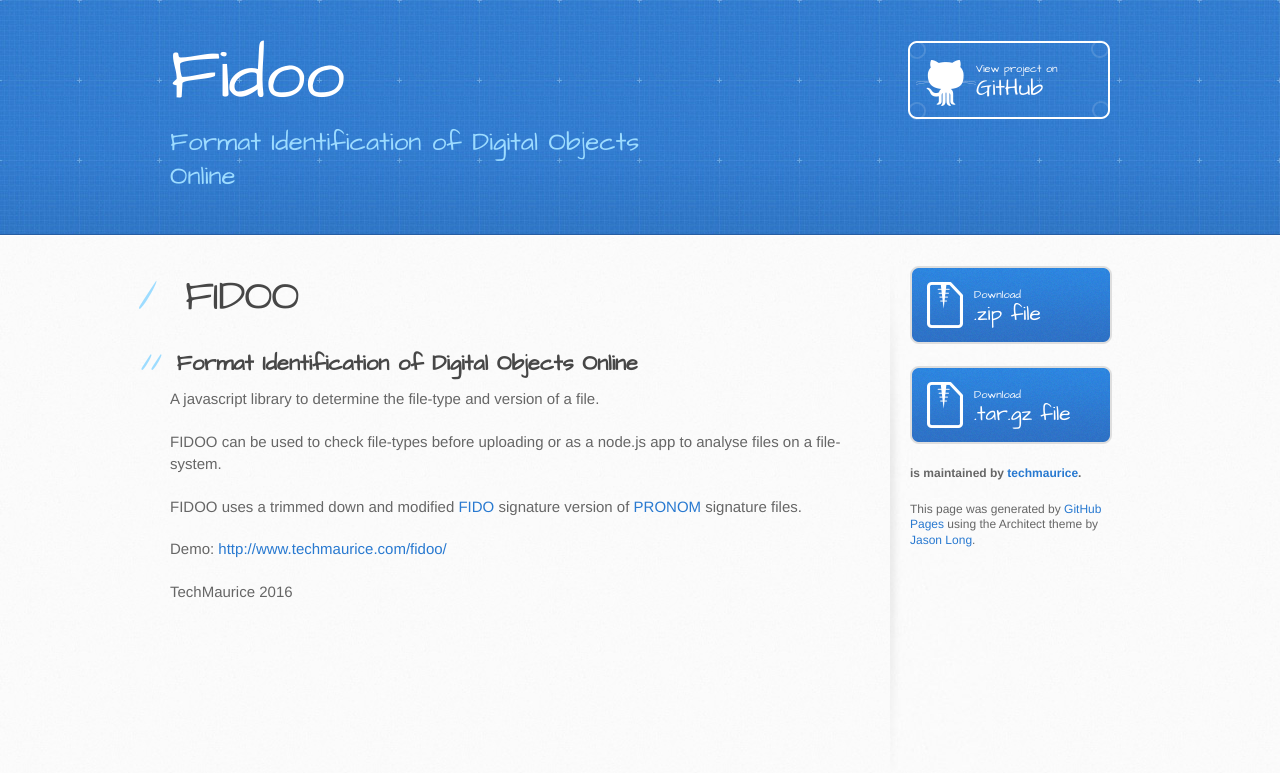
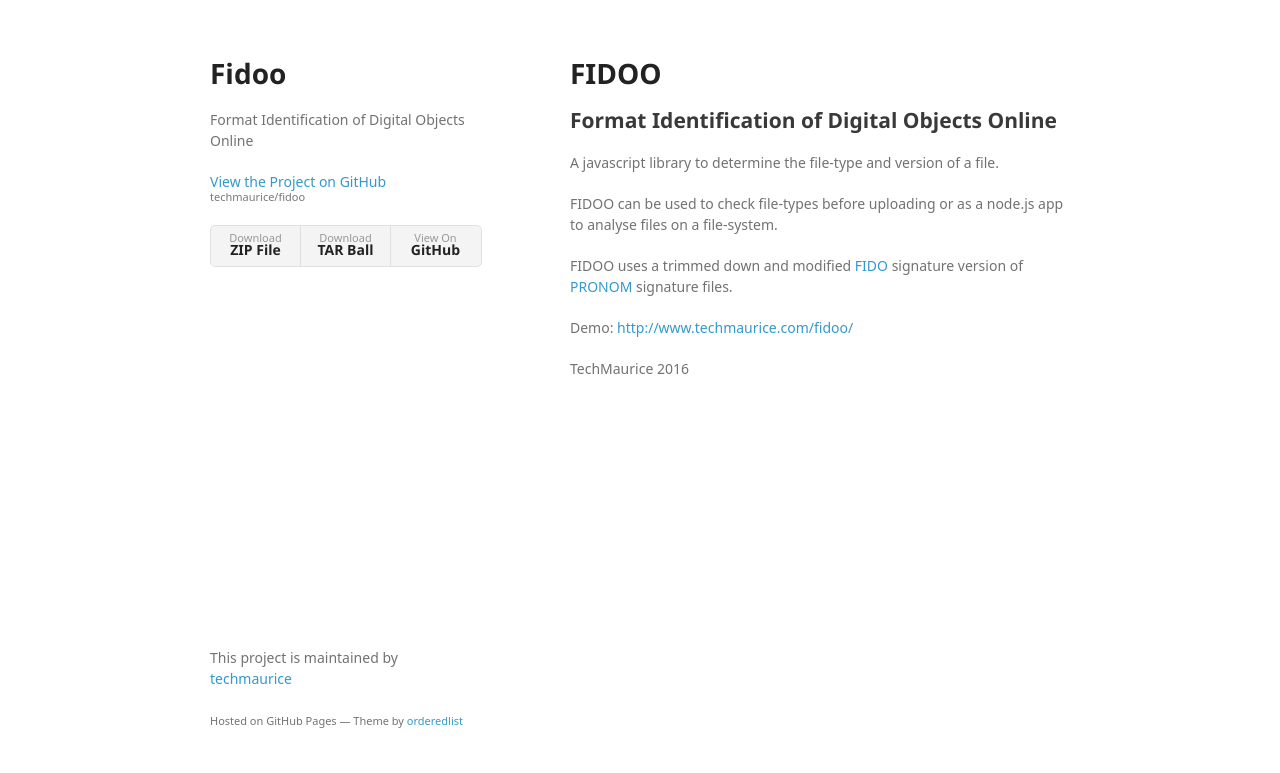
Before and after one commit to techmaurice/fidoo, a plain HTML site: page index.html in a window 1280 px wide. Drawn offline with Linux system fonts and the light colour scheme; a web font is replaced by a local one.

Commit message:
Create gh-pages branch via GitHub

```diff
--- a/index.html
+++ b/index.html
@@ -1,34 +1,34 @@
-<!DOCTYPE html>
+<!doctype html>
 <html>
   <head>
-    <meta charset='utf-8'>
+    <meta charset="utf-8">
     <meta http-equiv="X-UA-Compatible" content="chrome=1">
-    <meta name="viewport" content="width=device-width, initial-scale=1, maximum-scale=1">
-    <link href='https://fonts.googleapis.com/css?family=Architects+Daughter' rel='stylesheet' type='text/css'>
-    <link rel="stylesheet" type="text/css" href="stylesheets/stylesheet.css" media="screen">
-    <link rel="stylesheet" type="text/css" href="stylesheets/github-light.css" media="screen">
-    <link rel="stylesheet" type="text/css" href="stylesheets/print.css" media="print">
+    <title>Fidoo by techmaurice</title>
 
+    <link rel="stylesheet" href="stylesheets/styles.css">
+    <link rel="stylesheet" href="stylesheets/github-light.css">
+    <meta name="viewport" content="width=device-width">
     <!--[if lt IE 9]>
     <script src="//html5shiv.googlecode.com/svn/trunk/html5.js"></script>
     <![endif]-->
+  </head>
+  <body>
+    <div class="wrapper">
+      <header>
+        <h1>Fidoo</h1>
+        <p>Format Identification of Digital Objects Online</p>
 
-    <title>Fidoo by techmaurice</title>
-  </head>
+        <p class="view"><a href="https://github.com/techmaurice/fidoo">View the Project on GitHub <small>techmaurice/fidoo</small></a></p>
 
-  <body>
-    <header>
-      <div class="inner">
-        <h1>Fidoo</h1>
-        <h2>Format Identification of Digital Objects Online</h2>
-        <a href="https://github.com/techmaurice/fidoo" class="button"><small>View project on</small> GitHub</a>
-      </div>
-    </header>
 
-    <div id="content-wrapper">
-      <div class="inner clearfix">
-        <section id="main-content">
-          <h1>
+        <ul>
+          <li><a href="https://github.com/techmaurice/fidoo/zipball/master">Download <strong>ZIP File</strong></a></li>
+          <li><a href="https://github.com/techmaurice/fidoo/tarball/master">Download <strong>TAR Ball</strong></a></li>
+          <li><a href="https://github.com/techmaurice/fidoo">View On <strong>GitHub</strong></a></li>
+        </ul>
+      </header>
+      <section>
+        <h1>
 <a id="fidoo" class="anchor" href="#fidoo" aria-hidden="true"><span aria-hidden="true" class="octicon octicon-link"></span></a>FIDOO</h1>
 
 <h2>
@@ -43,26 +43,14 @@
 <p>Demo: <a href="http://www.techmaurice.com/fidoo/">http://www.techmaurice.com/fidoo/</a></p>
 
 <p>TechMaurice 2016</p>
-        </section>
-
-        <aside id="sidebar">
-          <a href="https://github.com/techmaurice/fidoo/zipball/master" class="button">
-            <small>Download</small>
-            .zip file
-          </a>
-          <a href="https://github.com/techmaurice/fidoo/tarball/master" class="button">
-            <small>Download</small>
-            .tar.gz file
-          </a>
-
-          <p class="repo-owner"><a href="https://github.com/techmaurice/fidoo"></a> is maintained by <a href="https://github.com/techmaurice">techmaurice</a>.</p>
-
-          <p>This page was generated by <a href="https://pages.github.com">GitHub Pages</a> using the Architect theme by <a href="https://twitter.com/jasonlong">Jason Long</a>.</p>
-        </aside>
-      </div>
+      </section>
+      <footer>
+        <p>This project is maintained by <a href="https://github.com/techmaurice">techmaurice</a></p>
+        <p><small>Hosted on GitHub Pages &mdash; Theme by <a href="https://github.com/orderedlist">orderedlist</a></small></p>
+      </footer>
     </div>
-
-            <script type="text/javascript">
+    <script src="javascripts/scale.fix.js"></script>
+              <script type="text/javascript">
             var gaJsHost = (("https:" == document.location.protocol) ? "https://ssl." : "http://www.");
             document.write(unescape("%3Cscript src='" + gaJsHost + "google-analytics.com/ga.js' type='text/javascript'%3E%3C/script%3E"));
           </script>
--- /dev/null
+++ b/javascripts/scale.fix.js
@@ -0,0 +1,17 @@
+var metas = document.getElementsByTagName('meta');
+var i;
+if (navigator.userAgent.match(/iPhone/i)) {
+  for (i=0; i<metas.length; i++) {
+    if (metas[i].name == "viewport") {
+      metas[i].content = "width=device-width, minimum-scale=1.0, maximum-scale=1.0";
+    }
+  }
+  document.addEventListener("gesturestart", gestureStart, false);
+}
+function gestureStart() {
+  for (i=0; i<metas.length; i++) {
+    if (metas[i].name == "viewport") {
+      metas[i].content = "width=device-width, minimum-scale=0.25, maximum-scale=1.6";
+    }
+  }
+}
--- /dev/null
+++ b/stylesheets/styles.css
@@ -0,0 +1,324 @@
+@font-face {
+  font-family: 'Noto Sans';
+  font-weight: 400;
+  font-style: normal;
+  src: url('../fonts/Noto-Sans-regular/Noto-Sans-regular.eot');
+  src: url('../fonts/Noto-Sans-regular/Noto-Sans-regular.eot?#iefix') format('embedded-opentype'),
+       local('Noto Sans'),
+       local('Noto-Sans-regular'),
+       url('../fonts/Noto-Sans-regular/Noto-Sans-regular.woff2') format('woff2'),
+       url('../fonts/Noto-Sans-regular/Noto-Sans-regular.woff') format('woff'),
+       url('../fonts/Noto-Sans-regular/Noto-Sans-regular.ttf') format('truetype'),
+       url('../fonts/Noto-Sans-regular/Noto-Sans-regular.svg#NotoSans') format('svg');
+}
+
+@font-face {
+  font-family: 'Noto Sans';
+  font-weight: 700;
+  font-style: normal;
+  src: url('../fonts/Noto-Sans-700/Noto-Sans-700.eot');
+  src: url('../fonts/Noto-Sans-700/Noto-Sans-700.eot?#iefix') format('embedded-opentype'),
+       local('Noto Sans Bold'),
+       local('Noto-Sans-700'),
+       url('../fonts/Noto-Sans-700/Noto-Sans-700.woff2') format('woff2'),
+       url('../fonts/Noto-Sans-700/Noto-Sans-700.woff') format('woff'),
+       url('../fonts/Noto-Sans-700/Noto-Sans-700.ttf') format('truetype'),
+       url('../fonts/Noto-Sans-700/Noto-Sans-700.svg#NotoSans') format('svg');
+}
+
+@font-face {
+  font-family: 'Noto Sans';
+  font-weight: 400;
+  font-style: italic;
+  src: url('../fonts/Noto-Sans-italic/Noto-Sans-italic.eot');
+  src: url('../fonts/Noto-Sans-italic/Noto-Sans-italic.eot?#iefix') format('embedded-opentype'),
+       local('Noto Sans Italic'),
+       local('Noto-Sans-italic'),
+       url('../fonts/Noto-Sans-italic/Noto-Sans-italic.woff2') format('woff2'),
+       url('../fonts/Noto-Sans-italic/Noto-Sans-italic.woff') format('woff'),
+       url('../fonts/Noto-Sans-italic/Noto-Sans-italic.ttf') format('truetype'),
+       url('../fonts/Noto-Sans-italic/Noto-Sans-italic.svg#NotoSans') format('svg');
+}
+
+@font-face {
+  font-family: 'Noto Sans';
+  font-weight: 700;
+  font-style: italic;
+  src: url('../fonts/Noto-Sans-700italic/Noto-Sans-700italic.eot');
+  src: url('../fonts/Noto-Sans-700italic/Noto-Sans-700italic.eot?#iefix') format('embedded-opentype'),
+       local('Noto Sans Bold Italic'),
+       local('Noto-Sans-700italic'),
+       url('../fonts/Noto-Sans-700italic/Noto-Sans-700italic.woff2') format('woff2'),
+       url('../fonts/Noto-Sans-700italic/Noto-Sans-700italic.woff') format('woff'),
+       url('../fonts/Noto-Sans-700italic/Noto-Sans-700italic.ttf') format('truetype'),
+       url('../fonts/Noto-Sans-700italic/Noto-Sans-700italic.svg#NotoSans') format('svg');
+}
+
+body {
+  background-color: #fff;
+  padding:50px;
+  font: 14px/1.5 "Noto Sans", "Helvetica Neue", Helvetica, Arial, sans-serif;
+  color:#727272;
+  font-weight:400;
+}
+
+h1, h2, h3, h4, h5, h6 {
+  color:#222;
+  margin:0 0 20px;
+}
+
+p, ul, ol, table, pre, dl {
+  margin:0 0 20px;
+}
+
+h1, h2, h3 {
+  line-height:1.1;
+}
+
+h1 {
+  font-size:28px;
+}
+
+h2 {
+  color:#393939;
+}
+
+h3, h4, h5, h6 {
+  color:#494949;
+}
+
+a {
+  color:#39c;
+  text-decoration:none;
+}
+
+a:hover {
+  color:#069;
+}
+
+a small {
+  font-size:11px;
+  color:#777;
+  margin-top:-0.3em;
+  display:block;
+}
+
+a:hover small {
+  color:#777;
+}
+
+.wrapper {
+  width:860px;
+  margin:0 auto;
+}
+
+blockquote {
+  border-left:1px solid #e5e5e5;
+  margin:0;
+  padding:0 0 0 20px;
+  font-style:italic;
+}
+
+code, pre {
+  font-family:Monaco, Bitstream Vera Sans Mono, Lucida Console, Terminal, Consolas, Liberation Mono, DejaVu Sans Mono, Courier New, monospace;
+  color:#333;
+  font-size:12px;
+}
+
+pre {
+  padding:8px 15px;
+  background: #f8f8f8;
+  border-radius:5px;
+  border:1px solid #e5e5e5;
+  overflow-x: auto;
+}
+
+table {
+  width:100%;
+  border-collapse:collapse;
+}
+
+th, td {
+  text-align:left;
+  padding:5px 10px;
+  border-bottom:1px solid #e5e5e5;
+}
+
+dt {
+  color:#444;
+  font-weight:700;
+}
+
+th {
+  color:#444;
+}
+
+img {
+  max-width:100%;
+}
+
+header {
+  width:270px;
+  float:left;
+  position:fixed;
+  -webkit-font-smoothing:subpixel-antialiased;
+}
+
+header ul {
+  list-style:none;
+  height:40px;
+  padding:0;
+  background: #f4f4f4;
+  border-radius:5px;
+  border:1px solid #e0e0e0;
+  width:270px;
+}
+
+header li {
+  width:89px;
+  float:left;
+  border-right:1px solid #e0e0e0;
+  height:40px;
+}
+
+header li:first-child a {
+  border-radius:5px 0 0 5px;
+}
+
+header li:last-child a {
+  border-radius:0 5px 5px 0;
+}
+
+header ul a {
+  line-height:1;
+  font-size:11px;
+  color:#999;
+  display:block;
+  text-align:center;
+  padding-top:6px;
+  height:34px;
+}
+
+header ul a:hover {
+  color:#999;
+}
+
+header ul a:active {
+  background-color:#f0f0f0;
+}
+
+strong {
+  color:#222;
+  font-weight:700;
+}
+
+header ul li + li + li {
+  border-right:none;
+  width:89px;
+}
+
+header ul a strong {
+  font-size:14px;
+  display:block;
+  color:#222;
+}
+
+section {
+  width:500px;
+  float:right;
+  padding-bottom:50px;
+}
+
+small {
+  font-size:11px;
+}
+
+hr {
+  border:0;
+  background:#e5e5e5;
+  height:1px;
+  margin:0 0 20px;
+}
+
+footer {
+  width:270px;
+  float:left;
+  position:fixed;
+  bottom:50px;
+  -webkit-font-smoothing:subpixel-antialiased;
+}
+
+@media print, screen and (max-width: 960px) {
+
+  div.wrapper {
+    width:auto;
+    margin:0;
+  }
+
+  header, section, footer {
+    float:none;
+    position:static;
+    width:auto;
+  }
+
+  header {
+    padding-right:320px;
+  }
+
+  section {
+    border:1px solid #e5e5e5;
+    border-width:1px 0;
+    padding:20px 0;
+    margin:0 0 20px;
+  }
+
+  header a small {
+    display:inline;
+  }
+
+  header ul {
+    position:absolute;
+    right:50px;
+    top:52px;
+  }
+}
+
+@media print, screen and (max-width: 720px) {
+  body {
+    word-wrap:break-word;
+  }
+
+  header {
+    padding:0;
+  }
+
+  header ul, header p.view {
+    position:static;
+  }
+
+  pre, code {
+    word-wrap:normal;
+  }
+}
+
+@media print, screen and (max-width: 480px) {
+  body {
+    padding:15px;
+  }
+
+  header ul {
+    width:99%;
+  }
+
+  header li, header ul li + li + li {
+    width:33%;
+  }
+}
+
+@media print {
+  body {
+    padding:0.4in;
+    font-size:12pt;
+    color:#444;
+  }
+}
```
